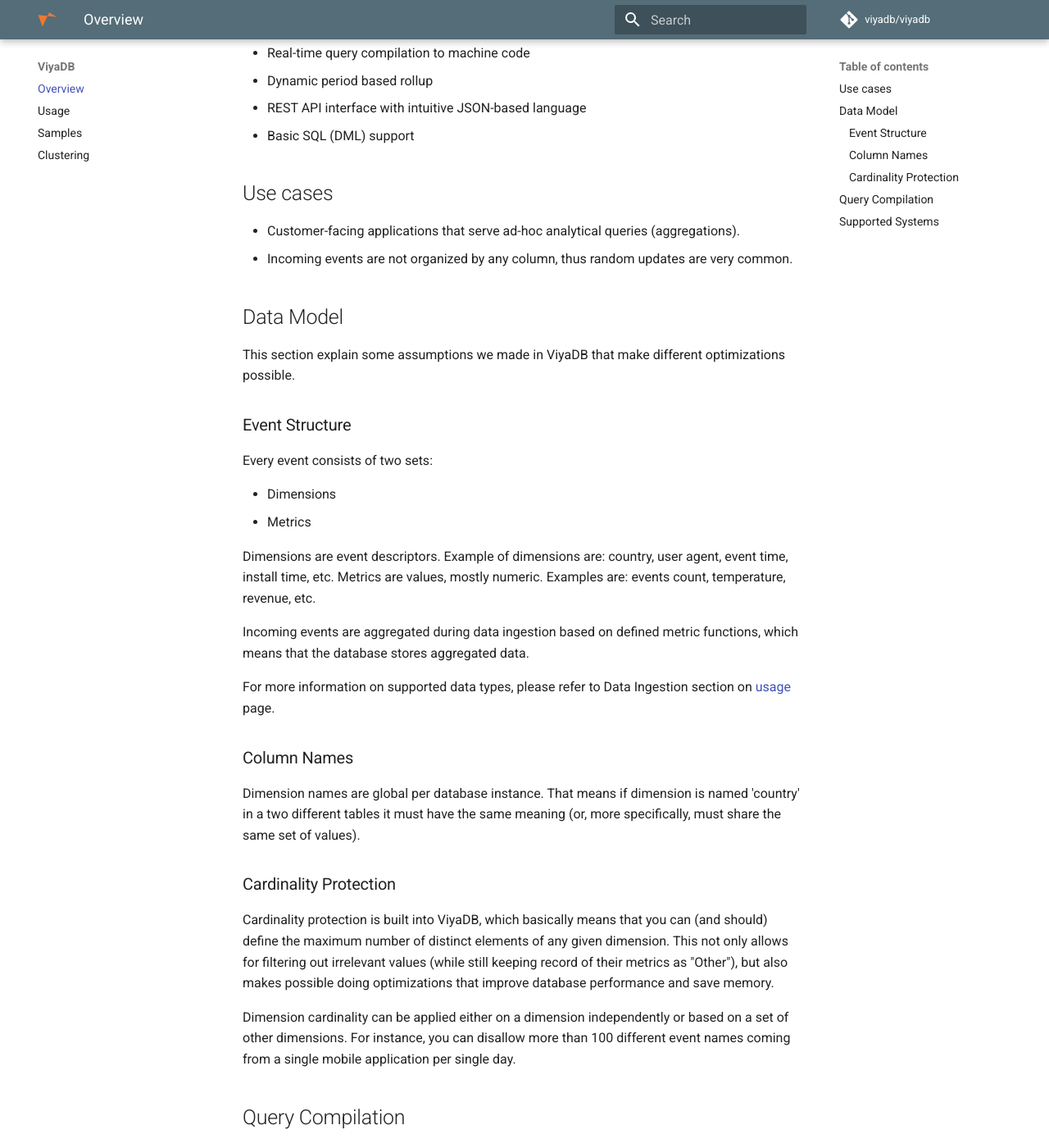
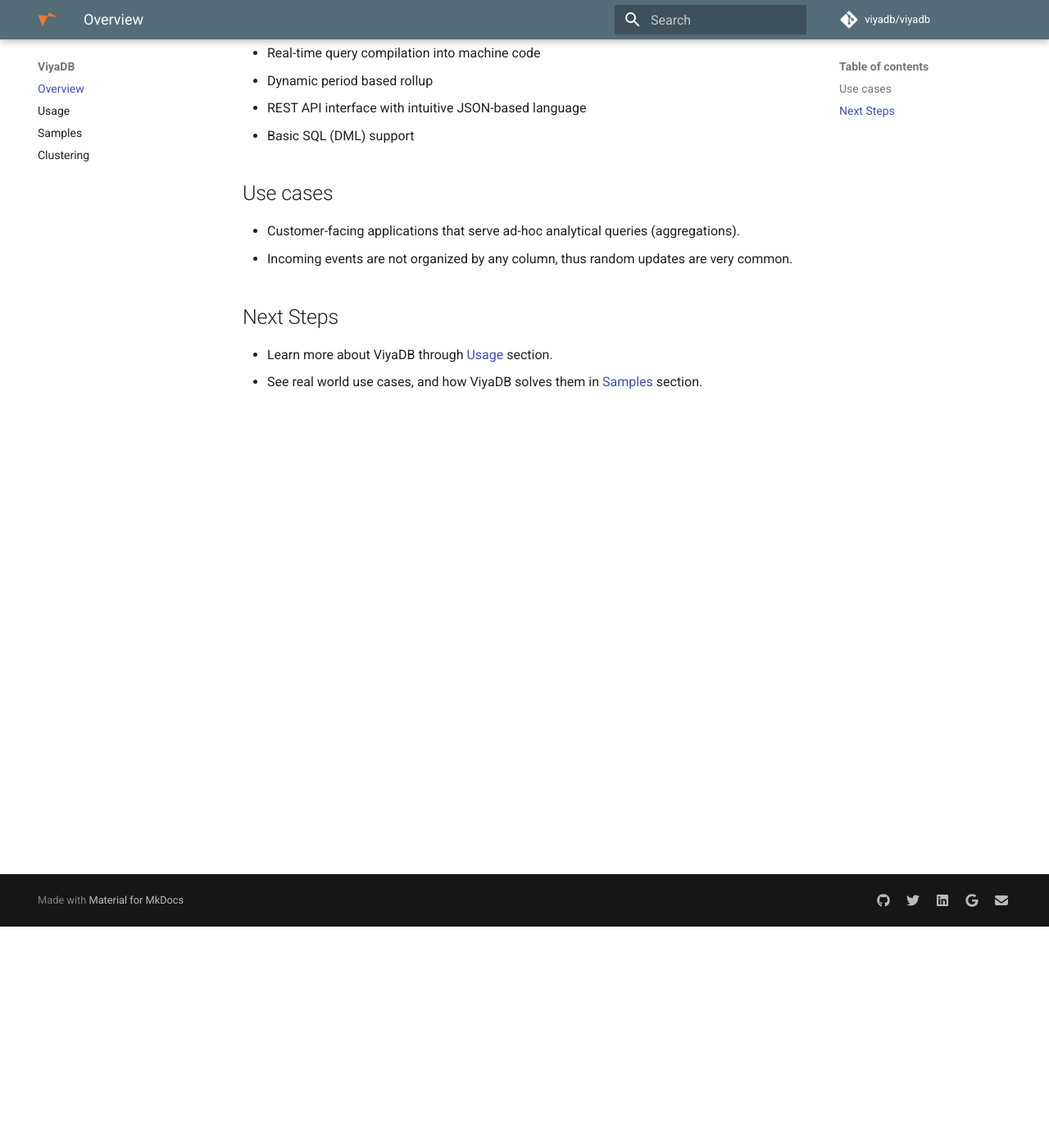
Before and after one commit to viyadb/website, an MkDocs documentation site: the page built from docs/index.md, in a window 1280 px wide and 1400 px high, scrolled down 270 px. Shown: the whole window at 82% size. Built offline with MkDocs 1.6.1 and Material for MkDocs 9.7.7, drawn with Linux system fonts in a browser that asks for light colours; comment, search, counter and statistics services are not loaded; old or Windows-style settings are respelled for this version of MkDocs; some of the changed text lies outside the part shown.

Commit message:
simplify documentation

```diff
--- a/docs/index.md
+++ b/docs/index.md
@@ -6,7 +6,7 @@
 - Fast ad-hoc analytical queries
 - Random access update pattern
 - Built-in cardinality protection
-- Real-time query compilation to machine code
+- Real-time query compilation into machine code
 - Dynamic period based rollup
 - REST API interface with intuitive JSON-based language
 - Basic SQL (DML) support
@@ -16,37 +16,7 @@
  * Customer-facing applications that serve ad-hoc analytical queries (aggregations).
  * Incoming events are not organized by any column, thus random updates are very common.
 
-## Data Model
+## Next Steps
 
-This section explain some assumptions we made in ViyaDB that make different optimizations possible.
-
-### Event Structure
-
-Every event consists of two sets:
-
- * Dimensions
- * Metrics
-
-Dimensions are event descriptors. Example of dimensions are: country, user agent, event time, install time, etc. Metrics are values, mostly numeric. Examples are: events count, temperature, revenue, etc.
-
-Incoming events are aggregated during data ingestion based on defined metric functions, which means that the database stores aggregated data.
-
-For more information on supported data types, please refer to Data Ingestion section on [usage](/usage) page.
-
-### Column Names
-
-Dimension names are global per database instance. That means if dimension is named 'country' in a two different tables it must have the same meaning (or, more specifically, must share the same set of values).
-
-### Cardinality Protection
-
-Cardinality protection is built into ViyaDB, which basically means that you can (and should) define the maximum number of distinct elements of any given dimension. This not only allows for filtering out irrelevant values (while still keeping record of their metrics as "Other"), but also makes possible doing optimizations that improve database performance and save memory.
-
-Dimension cardinality can be applied either on a dimension independently or based on a set of other dimensions. For instance, you can disallow more than 100 different event names coming from a single mobile application per single day.
-
-## Query Compilation
-
-The first time a query is introduced to ViyaDB, a highly optimized C++ source code is generated, and the compiled version of this code is used for physical data access. That allows to minimize branch mis-predictions, increase the level of CPU cache locality, etc. That means that the first execution of a new query type will take some extra time needed for compiling it, all the subsequent queries of the same type will use already compiled version.
-
-## Supported Systems
-
-The only supported system is Linux x86\_64 with the latest GCC or CLang compiler installed. This strict requirement allows focusing on extracting the most of performance from the underlying system.
+ * Learn more about ViyaDB through [Usage](usage.md) section.
+ * See real world use cases, and how ViyaDB solves them in [Samples](samples.md) section.
```
Also changed, not shown: docs/usage.md (+10 -0 lines).
